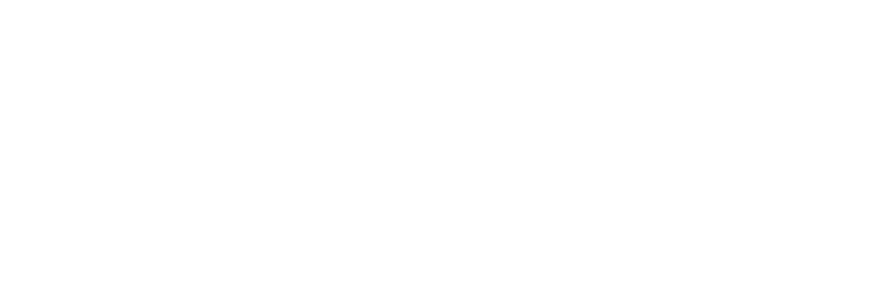
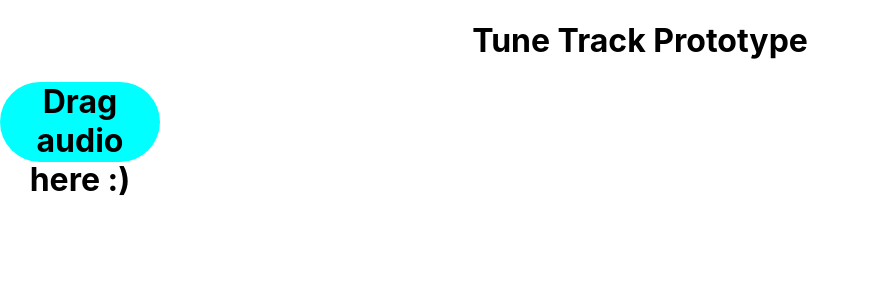
Before and after one commit to tomhoughton/TuneTrack, a React (Create React App) app in the folder WebApp/tune-track-web/: page / in a window 1280 px wide. Shown: the top 300 px of the page, without its empty margins (0-870 px from the left). Built offline with nearby package versions, Linux system fonts and the light colour scheme.

Commit message:
Created File Input Component

```diff
--- a/WebApp/tune-track-web/package.json
+++ b/WebApp/tune-track-web/package.json
@@ -6,8 +6,10 @@
     "@testing-library/jest-dom": "^5.14.1",
     "@testing-library/react": "^11.2.7",
     "@testing-library/user-event": "^12.8.3",
+    "bootstrap": "^5.1.0",
     "firebase": "^9.0.0",
     "react": "^17.0.2",
+    "react-bootstrap": "^2.0.0-beta.6",
     "react-dom": "^17.0.2",
     "react-scripts": "4.0.3",
     "web-vitals": "^1.1.2"
--- a/WebApp/tune-track-web/src/App.js
+++ b/WebApp/tune-track-web/src/App.js
@@ -1,13 +1,16 @@
 import logo from './logo.svg';
 import './App.css';
 
-import firebase from 'firebase';
+// Import my component.
+import Title from './Components/Title';
+import FileInput from './Components/FileInput';
 
 function App() {
 
   return (
     <div className="App">
-
+      <Title />
+      <FileInput />
     </div>
   );
 }
--- a/WebApp/tune-track-web/src/Components/FileInput.js
+++ b/WebApp/tune-track-web/src/Components/FileInput.js
@@ -0,0 +1,13 @@
+import React from 'react';
+
+import '../FileInput.css';
+
+const FileInput = () => {
+    return (
+        <div className='file-input-box'>
+            <h1>Drag audio here  :)</h1>
+        </div>
+    );
+}
+
+export default FileInput;
--- a/WebApp/tune-track-web/src/Components/Title.js
+++ b/WebApp/tune-track-web/src/Components/Title.js
@@ -0,0 +1,9 @@
+import React, { Component } from 'react';
+
+const Title = () => {
+    return (
+        <h1>Tune Track Prototype</h1>
+    );
+}
+
+export default Title;
--- /dev/null
+++ b/WebApp/tune-track-web/src/FileInput.css
@@ -0,0 +1,6 @@
+.file-input-box {
+    width: 10em;
+    height: 5em;
+    border-radius: 3em;
+    background-color: aqua;
+}
```
Also changed, not shown: 1 other file (tests, documents, lock files or other folders).
